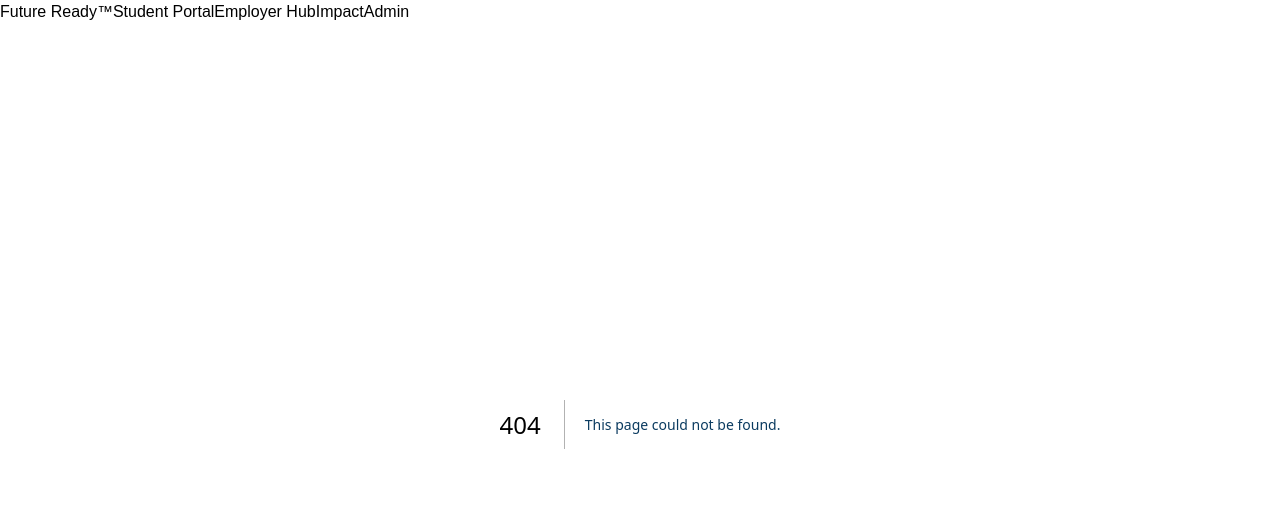
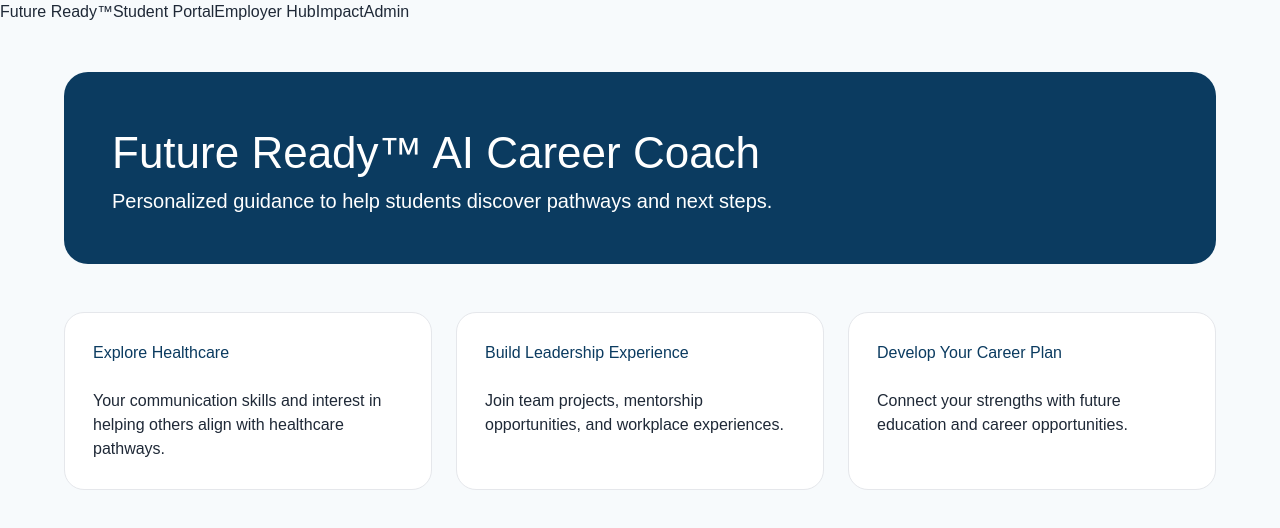
Before and after one commit to Link-Lake-Norman/Build6-, a Next.js app: page /ai-coach in a window 1280 px wide. Before the commit this address had no page. Shown: the top 528 px of the page. Built offline with nearby package versions, Linux system fonts and the light colour scheme.

Commit message:
Add Future Ready AI career coach

```diff
--- /dev/null
+++ b/app/ai-coach/page.tsx
@@ -0,0 +1,63 @@
+export default function AICoachPage() {
+
+  const recommendations = [
+    {
+      title: "Explore Healthcare",
+      reason:
+        "Your communication skills and interest in helping others align with healthcare pathways.",
+    },
+    {
+      title: "Build Leadership Experience",
+      reason:
+        "Join team projects, mentorship opportunities, and workplace experiences.",
+    },
+    {
+      title: "Develop Your Career Plan",
+      reason:
+        "Connect your strengths with future education and career opportunities.",
+    },
+  ];
+
+  return (
+    <main>
+
+      <section className="hero">
+
+        <h1>
+          Future Ready™ AI Career Coach
+        </h1>
+
+        <p>
+          Personalized guidance to help students discover
+          pathways and next steps.
+        </p>
+
+      </section>
+
+
+      <section className="journey-grid">
+
+        {recommendations.map((item) => (
+
+          <article
+            className="journey-card"
+            key={item.title}
+          >
+
+            <h2>
+              {item.title}
+            </h2>
+
+            <p>
+              {item.reason}
+            </p>
+
+          </article>
+
+        ))}
+
+      </section>
+
+    </main>
+  );
+}
```
